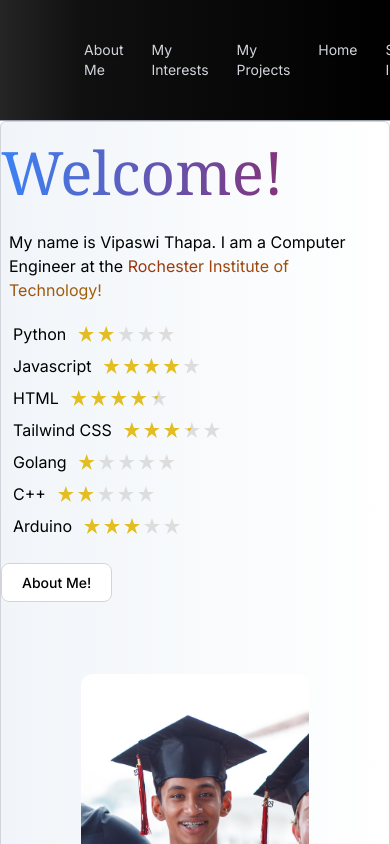
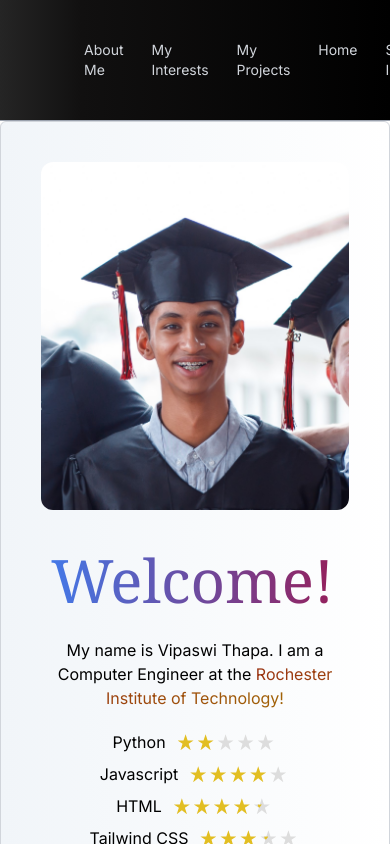
Before and after one commit to Vipaswi/Profile, a Next.js app: page / in a window 390 px wide. Shown: the top 844 px of the page. Built offline with nearby package versions, Linux system fonts and the light colour scheme.

Commit message:
Adjusted Introduction.tsx for phones.

```diff
--- a/components/Introduction.tsx
+++ b/components/Introduction.tsx
@@ -7,28 +7,28 @@ import Link from 'next/link'
 
 const Introduction = () => {
   return (
-    <div className='flex-col md:flex-row mb-2 border border-gray-300 md:justify-evenly items-center bg-gradient-to-r from-slate-100 to-white border-s drop-shadow-md rounded-md'>
-      <div className="flex-column mt-5">
-        <h2 className='text-6xl bold bg-gradient-to-r from-blue-500 to-pink-800 bg-clip-text text-transparent bold font-serif typewriter'>Welcome!</h2>
-        <p className='p-2 mt-5'>My name is Vipaswi Thapa. I am a Computer Engineer at the <span className='bg-gradient-to-r from-orange-800 to-yellow-700 bg-clip-text text-transparent'>Rochester Institute of Technology!</span></p>
+    <div className='flex flex-col md:flex-row mb-2 border border-gray-300 md:justify-evenly justify-center items-center bg-gradient-to-r from-slate-100 to-white border-s drop-shadow-md rounded-md'>
+      <div className='s:m-5 md:m-10 p-10'>
+        <Image src={Vipaswi} width={350} height={350} alt="Vipaswi" className='rounded-xl'/>
+      </div>
+      <div className="flex-column pb-5 pr-5 pl-5 mb-10 items-center">
+        <h2 className='text-6xl bold bg-gradient-to-r from-blue-500 to-pink-800 bg-clip-text text-transparent bold font-serif typewriter text-center md:text-start'>Welcome!</h2>
+        <p className='p-2 mt-5 text-center md:text-start'>My name is Vipaswi Thapa. I am a Computer Engineer at the <span className='bg-gradient-to-r from-orange-800 to-yellow-700 bg-clip-text text-transparent '>Rochester Institute of Technology!</span></p>
         <div className='p-2'>
-          <div className='grid xl:grid-cols-3 md:grid-cols-2 grid-cols-1'>
+          <div className='grid w-full xl:grid-cols-3 md:grid-cols-2 grid-cols-1 place-content-center'>
             {Proficiency.map(object => (
-              <div className='flex m-1'>
+              <div className='flex m-1 justify-center'>
                 <p className='pr-3'>{object.Language}</p>
                 <Stars value={object.Proficiency}/>
               </div>
               ))}
           </div>
         </div>
-        <div className='pt-5'>
+        <div className='flex justify-center md:justify-start pt-5'>
           <Link href='' className='hover:transition duration-[400ms] text-black hover:text-white bg-white border border-gray-300 focus:outline-none hover:bg-black focus:ring-4 focus:ring-gray-200 font-medium rounded-lg text-sm px-5 py-2.5 mr-2"'>
           <button type='button'>About Me!</button>
           </Link>
         </div>
-      </div>
-      <div className='m-10 p-10'>
-        <Image src={Vipaswi} width={350} height={350} alt="Vipaswi" className='rounded-xl'/>
       </div>
     </div>
   )
```
